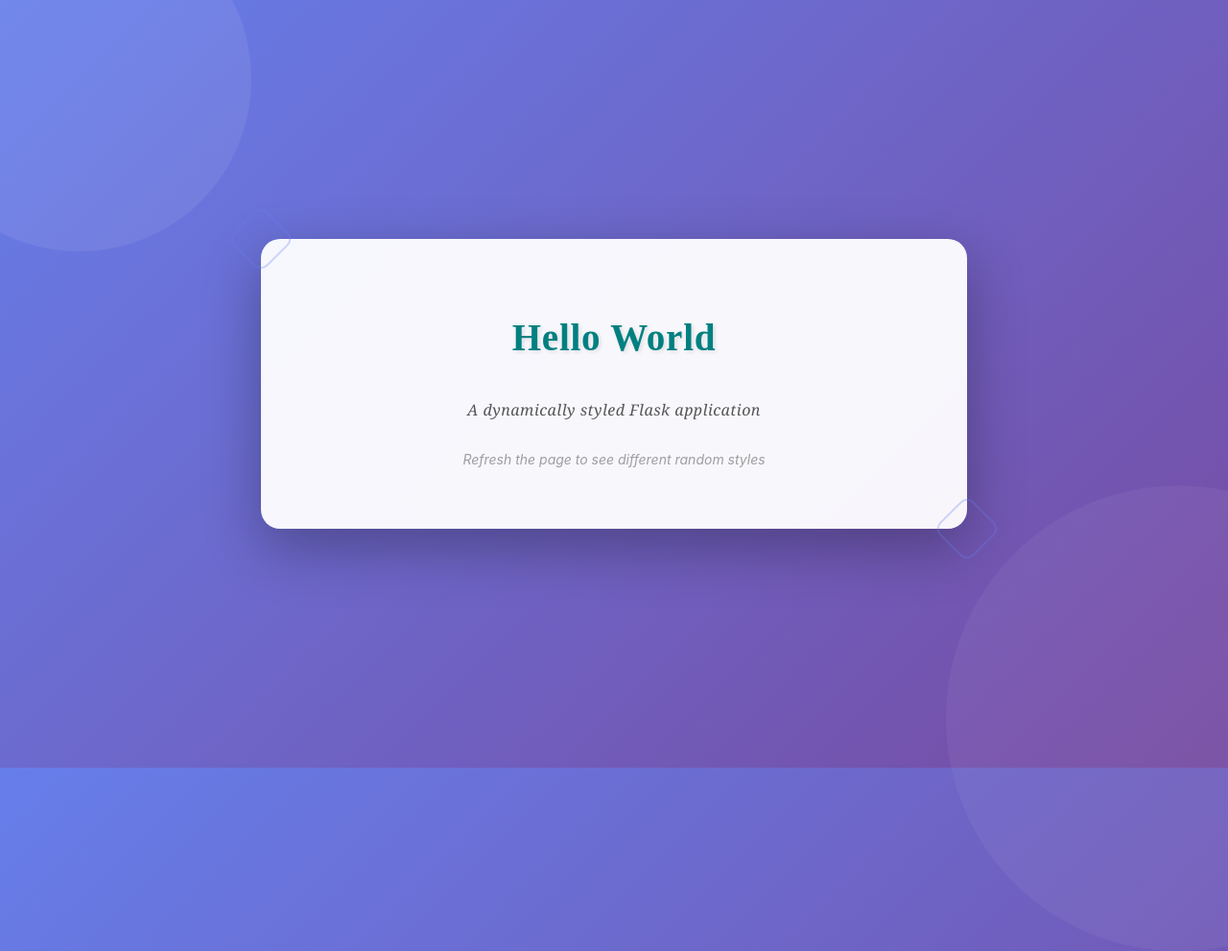
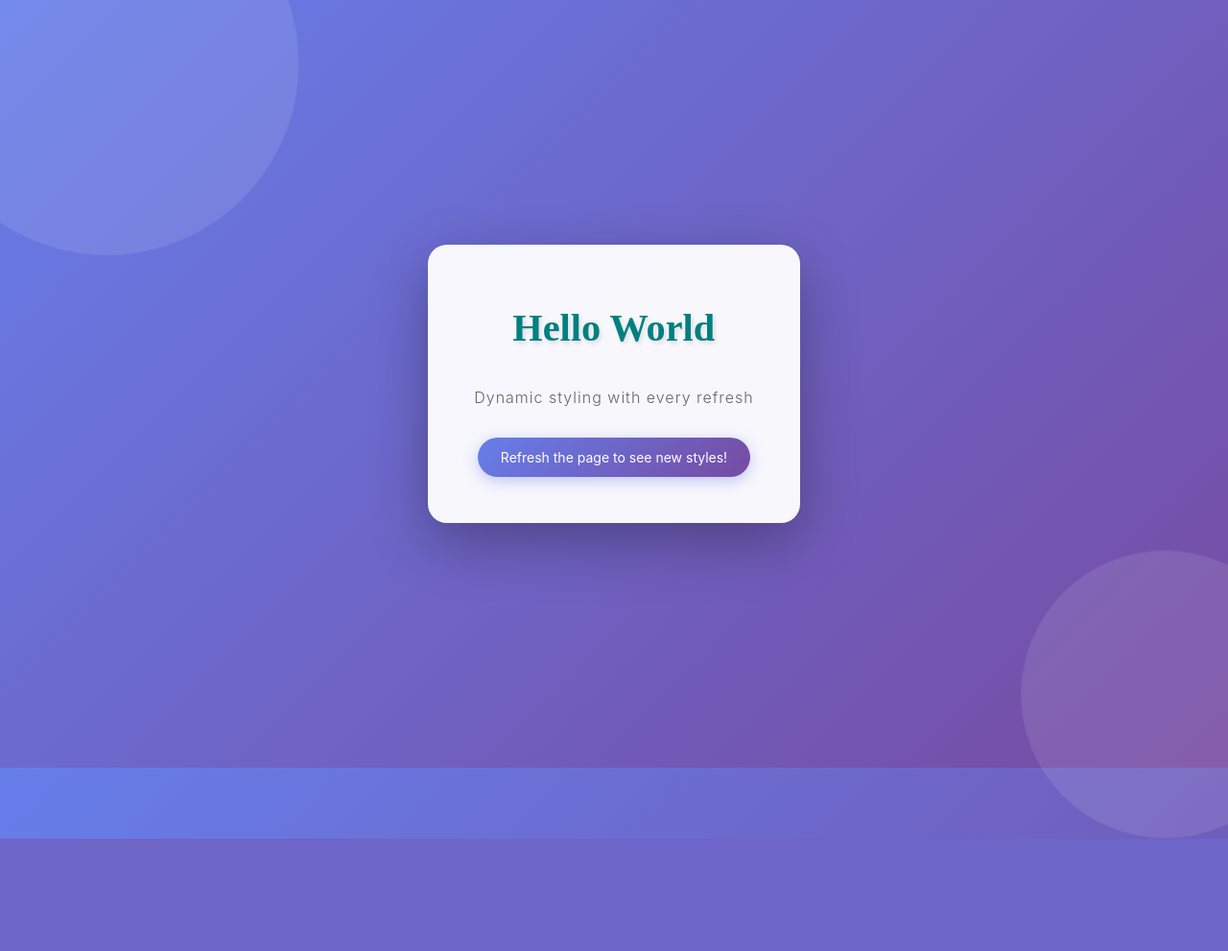
Before and after one commit to mporenta/claude_swarm, a Flask app: page / in a window 1280 px wide; the page is wider, and only the part inside the window is pictured. Shown: that part at 96% size. After the commit the page ends 874 px from the top of that part, so only its background shows below. Run offline with Flask 3, Linux system fonts and the light colour scheme.

Commit message:
modified:   flask_agent.py 	modified:   generated_code/app.py 	modified:   generated_code/requirements.txt 	modified:   generated_code/templates/index.html

```diff
--- a/generated_code/app.py
+++ b/generated_code/app.py
@@ -1,88 +1,90 @@
 """
-Flask application that displays Hello World with randomized styling.
+Flask application that displays 'Hello World' with random styling.
 
-This application serves a single homepage route that generates random
-styling attributes (color, font size, font family) on each page refresh.
+This application generates random text color, font size, and font family
+on each page refresh and passes these values to the template.
 """
 
 import random
-from typing import Dict, Any
+from typing import Tuple
 from flask import Flask, render_template
 
 app = Flask(__name__)
 
-# Configuration constants
-COLORS = ['red', 'blue', 'green', 'purple', 'orange', 'teal', 'magenta',
-          'gold']
-FONT_FAMILIES = ['Arial', 'Helvetica', 'Georgia', 'Times New Roman',
-                 'Courier', 'Verdana']
-MIN_FONT_SIZE = 20
-MAX_FONT_SIZE = 100
 
-
-def generate_random_styles() -> Dict[str, Any]:
+def generate_random_styles() -> Tuple[str, int, str]:
     """
-    Generate random styling values for the page.
+    Generate random styling values for text display.
 
     Returns:
-        Dict[str, Any]: Dictionary containing random color, font_size,
-                        and font_family values.
+        Tuple[str, int, str]: A tuple containing:
+            - color (str): Random text color
+            - font_size (int): Random font size in pixels
+            - font_family (str): Random font family name
     """
-    return {
-        'color': random.choice(COLORS),
-        'font_size': f"{random.randint(MIN_FONT_SIZE, MAX_FONT_SIZE)}px",
-        'font_family': random.choice(FONT_FAMILIES)
-    }
+    colors = ['red', 'blue', 'green', 'purple', 'orange', 'teal',
+              'magenta', 'gold']
+    font_families = ['Arial', 'Helvetica', 'Georgia', 'Times New Roman',
+                     'Courier', 'Verdana']
+
+    color = random.choice(colors)
+    font_size = random.randint(20, 100)
+    font_family = random.choice(font_families)
+
+    return color, font_size, font_family
 
 
 @app.route('/')
 def index() -> str:
     """
-    Render the homepage with randomized styling.
+    Render the homepage with randomly generated styling values.
 
     Returns:
-        str: Rendered HTML template with random style attributes.
+        str: Rendered HTML template with random styling applied
+
+    Raises:
+        Exception: Any rendering errors are caught and logged
     """
     try:
-        styles = generate_random_styles()
+        color, font_size, font_family = generate_random_styles()
         return render_template(
             'index.html',
-            color=styles['color'],
-            font_size=styles['font_size'],
-            font_family=styles['font_family']
+            color=color,
+            font_size=font_size,
+            font_family=font_family
         )
     except Exception as e:
-        app.logger.error(f"Error rendering template: {str(e)}")
+        app.logger.error(f"Error rendering template: {e}")
         return "An error occurred while loading the page.", 500
 
 
 @app.errorhandler(404)
-def not_found(error: Any) -> tuple:
+def page_not_found(e) -> Tuple[str, int]:
     """
     Handle 404 errors.
 
     Args:
-        error: The error object.
+        e: The error object
 
     Returns:
-        tuple: Error message and status code.
+        Tuple[str, int]: Error message and status code
     """
     return "Page not found.", 404
 
 
 @app.errorhandler(500)
-def internal_error(error: Any) -> tuple:
+def internal_server_error(e) -> Tuple[str, int]:
     """
     Handle 500 errors.
 
     Args:
-        error: The error object.
+        e: The error object
 
     Returns:
-        tuple: Error message and status code.
+        Tuple[str, int]: Error message and status code
     """
-    app.logger.error(f"Internal server error: {str(error)}")
-    return "An internal server error occurred.", 500
+    app.logger.error(f"Internal server error: {e}")
+    return "Internal server error.", 500
 
 
 if __name__ == '__main__':
--- a/generated_code/templates/index.html
+++ b/generated_code/templates/index.html
@@ -3,7 +3,7 @@
 <head>
   <meta charset="UTF-8">
   <meta name="viewport" content="width=device-width, initial-scale=1.0">
-  <meta name="description" content="Dynamic Hello World Flask Application with Random Styling">
+  <meta http-equiv="X-UA-Compatible" content="ie=edge">
   <title>Hello World - Dynamic Styling</title>
   <style>
     * {
@@ -13,7 +13,6 @@
     }
 
     body {
-      width: 100%;
       min-height: 100vh;
       display: flex;
       justify-content: center;
@@ -24,63 +23,66 @@
       position: relative;
     }
 
-    /* Subtle animated background elements */
-    body::before {
+    /* Animated background circles */
+    body::before,
+    body::after {
       content: '';
       position: absolute;
-      width: 350px;
-      height: 350px;
-      background: rgba(255, 255, 255, 0.08);
       border-radius: 50%;
+      opacity: 0.1;
+      animation: float 20s infinite ease-in-out;
+    }
+
+    body::before {
+      width: 400px;
+      height: 400px;
+      background: white;
       top: -100px;
       left: -100px;
-      animation: float 8s ease-in-out infinite;
+      animation-delay: 0s;
     }
 
     body::after {
-      content: '';
-      position: absolute;
-      width: 450px;
-      height: 450px;
-      background: rgba(255, 255, 255, 0.05);
-      border-radius: 50%;
-      bottom: -150px;
-      right: -150px;
-      animation: float 10s ease-in-out infinite reverse;
+      width: 300px;
+      height: 300px;
+      background: white;
+      bottom: -80px;
+      right: -80px;
+      animation-delay: 5s;
     }
 
     @keyframes float {
       0%, 100% {
-        transform: translate(0, 0) scale(1);
+        transform: translateY(0) translateX(0);
+      }
+      25% {
+        transform: translateY(-30px) translateX(20px);
       }
       50% {
-        transform: translate(30px, 30px) scale(1.1);
+        transform: translateY(-50px) translateX(-20px);
+      }
+      75% {
+        transform: translateY(-20px) translateX(30px);
       }
     }
 
-    main {
+    .container {
       position: relative;
       z-index: 1;
       text-align: center;
-      padding: 2rem;
-      width: 100%;
-      max-width: 800px;
+      padding: 3rem;
+      background: rgba(255, 255, 255, 0.95);
+      border-radius: 20px;
+      box-shadow: 0 20px 60px rgba(0, 0, 0, 0.3);
+      backdrop-filter: blur(10px);
+      max-width: 90%;
+      animation: fadeIn 0.8s ease-out;
     }
 
-    .card {
-      background: rgba(255, 255, 255, 0.95);
-      backdrop-filter: blur(10px);
-      border-radius: 20px;
-      padding: 4rem 3rem;
-      box-shadow: 0 20px 60px rgba(0, 0, 0, 0.3);
-      position: relative;
-      animation: slideIn 0.6s ease-out;
-    }
-
-    @keyframes slideIn {
+    @keyframes fadeIn {
       from {
         opacity: 0;
-        transform: translateY(30px);
+        transform: translateY(20px);
       }
       to {
         opacity: 1;
@@ -89,133 +91,98 @@
     }
 
     .hello-world {
-      font-weight: 700;
-      line-height: 1.2;
+      color: {{ color }};
+      font-size: {{ font_size }}px;
+      font-family: {{ font_family }}, sans-serif;
+      font-weight: bold;
+      text-shadow: 2px 2px 4px rgba(0, 0, 0, 0.1);
       margin: 0;
       padding: 1rem;
-      letter-spacing: 0.02em;
-      text-shadow: 2px 2px 4px rgba(0, 0, 0, 0.1);
       word-wrap: break-word;
-      /* Dynamic styling from Flask template variables */
-      color: {{ color }};
-      font-size: {{ font_size }};
-      font-family: {{ font_family }}, sans-serif;
+      animation: pulse 2s ease-in-out infinite;
+    }
+
+    @keyframes pulse {
+      0%, 100% {
+        transform: scale(1);
+      }
+      50% {
+        transform: scale(1.05);
+      }
     }
 
     .subtitle {
-      color: #555;
+      margin-top: 1.5rem;
+      color: #666;
       font-size: 1rem;
-      margin-top: 1.5rem;
-      font-weight: 400;
-      letter-spacing: 0.5px;
-      font-family: 'Georgia', serif;
-      font-style: italic;
+      font-weight: 300;
+      letter-spacing: 1px;
     }
 
     .refresh-hint {
-      color: #888;
+      margin-top: 2rem;
+      padding: 0.75rem 1.5rem;
+      background: linear-gradient(135deg, #667eea 0%, #764ba2 100%);
+      color: white;
+      border-radius: 25px;
       font-size: 0.875rem;
-      margin-top: 2rem;
-      font-style: italic;
-      opacity: 0.8;
+      display: inline-block;
+      box-shadow: 0 4px 15px rgba(102, 126, 234, 0.4);
+      transition: transform 0.3s ease, box-shadow 0.3s ease;
     }
 
-    /* Decorative corner elements */
-    .decoration {
-      position: absolute;
-      width: 50px;
-      height: 50px;
-      border: 2px solid rgba(102, 126, 234, 0.3);
-      border-radius: 10px;
-      transform: rotate(45deg);
+    .refresh-hint:hover {
+      transform: translateY(-2px);
+      box-shadow: 0 6px 20px rgba(102, 126, 234, 0.6);
     }
 
-    .decoration.top-left {
-      top: -25px;
-      left: -25px;
-    }
-
-    .decoration.bottom-right {
-      bottom: -25px;
-      right: -25px;
-    }
-
-    /* Responsive design for tablets */
+    /* Responsive design */
     @media (max-width: 768px) {
-      .card {
-        padding: 3rem 2rem;
-        border-radius: 15px;
-      }
-
-      .hello-world {
-        max-width: 100%;
-        word-wrap: break-word;
-      }
-
-      .subtitle {
-        font-size: 0.9rem;
-      }
-
-      body::before,
-      body::after {
-        width: 250px;
-        height: 250px;
-      }
-    }
-
-    /* Responsive design for mobile */
-    @media (max-width: 480px) {
-      main {
-        padding: 1rem;
-      }
-
-      .card {
+      .container {
         padding: 2rem 1.5rem;
         border-radius: 15px;
       }
 
       .hello-world {
-        padding: 0.5rem;
+        font-size: calc({{ font_size }}px * 0.7);
       }
 
       .subtitle {
-        font-size: 0.85rem;
+        font-size: 0.875rem;
+      }
+
+      .refresh-hint {
+        font-size: 0.75rem;
+        padding: 0.6rem 1.2rem;
+      }
+
+      body::before {
+        width: 250px;
+        height: 250px;
+      }
+
+      body::after {
+        width: 200px;
+        height: 200px;
+      }
+    }
+
+    @media (max-width: 480px) {
+      .container {
+        padding: 1.5rem 1rem;
+      }
+
+      .hello-world {
+        font-size: calc({{ font_size }}px * 0.5);
+      }
+
+      .subtitle {
+        font-size: 0.75rem;
         margin-top: 1rem;
       }
 
       .refresh-hint {
-        font-size: 0.75rem;
         margin-top: 1.5rem;
-      }
-
-      .decoration {
-        width: 35px;
-        height: 35px;
-      }
-
-      .decoration.top-left {
-        top: -18px;
-        left: -18px;
-      }
-
-      .decoration.bottom-right {
-        bottom: -18px;
-        right: -18px;
-      }
-
-      body::before,
-      body::after {
-        width: 180px;
-        height: 180px;
-      }
-    }
-
-    /* Accessibility: Respect user's motion preferences */
-    @media (prefers-reduced-motion: reduce) {
-      .card,
-      body::before,
-      body::after {
-        animation: none;
       }
     }
 
@@ -225,29 +192,27 @@
         background: white;
       }
 
-      .card {
+      .container {
         box-shadow: none;
+        background: white;
       }
 
       .refresh-hint {
         display: none;
       }
 
-      .decoration {
+      body::before,
+      body::after {
         display: none;
       }
     }
   </style>
 </head>
 <body>
-  <main>
-    <article class="card">
-      <div class="decoration top-left"></div>
-      <h1 class="hello-world">Hello World</h1>
-      <p class="subtitle">A dynamically styled Flask application</p>
-      <p class="refresh-hint">Refresh the page to see different random styles</p>
-      <div class="decoration bottom-right"></div>
-    </article>
+  <main class="container">
+    <h1 class="hello-world">Hello World</h1>
+    <p class="subtitle">Dynamic styling with every refresh</p>
+    <div class="refresh-hint">Refresh the page to see new styles!</div>
   </main>
 </body>
 </html>
```
Also changed, not shown: flask_agent.py (+35 -31 lines), generated_code/requirements.txt (+1 -6 lines).
